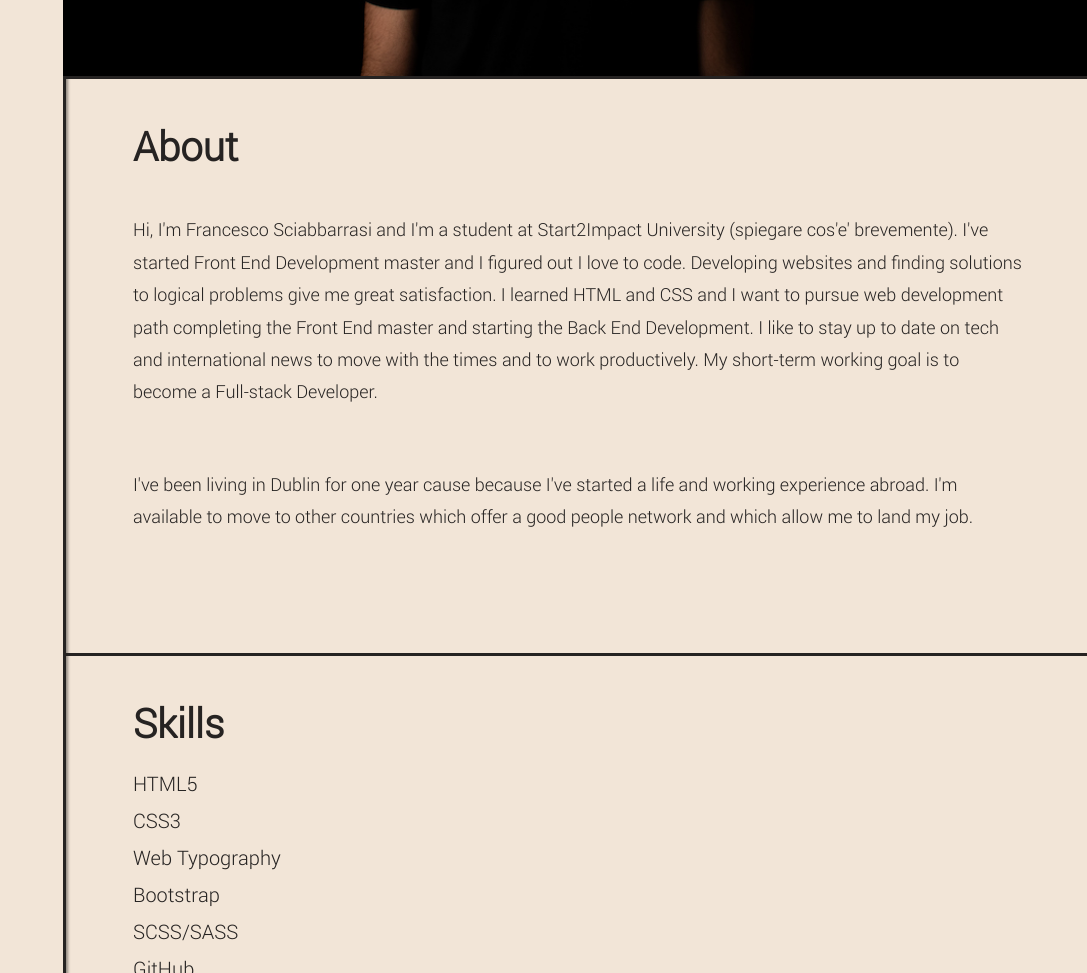
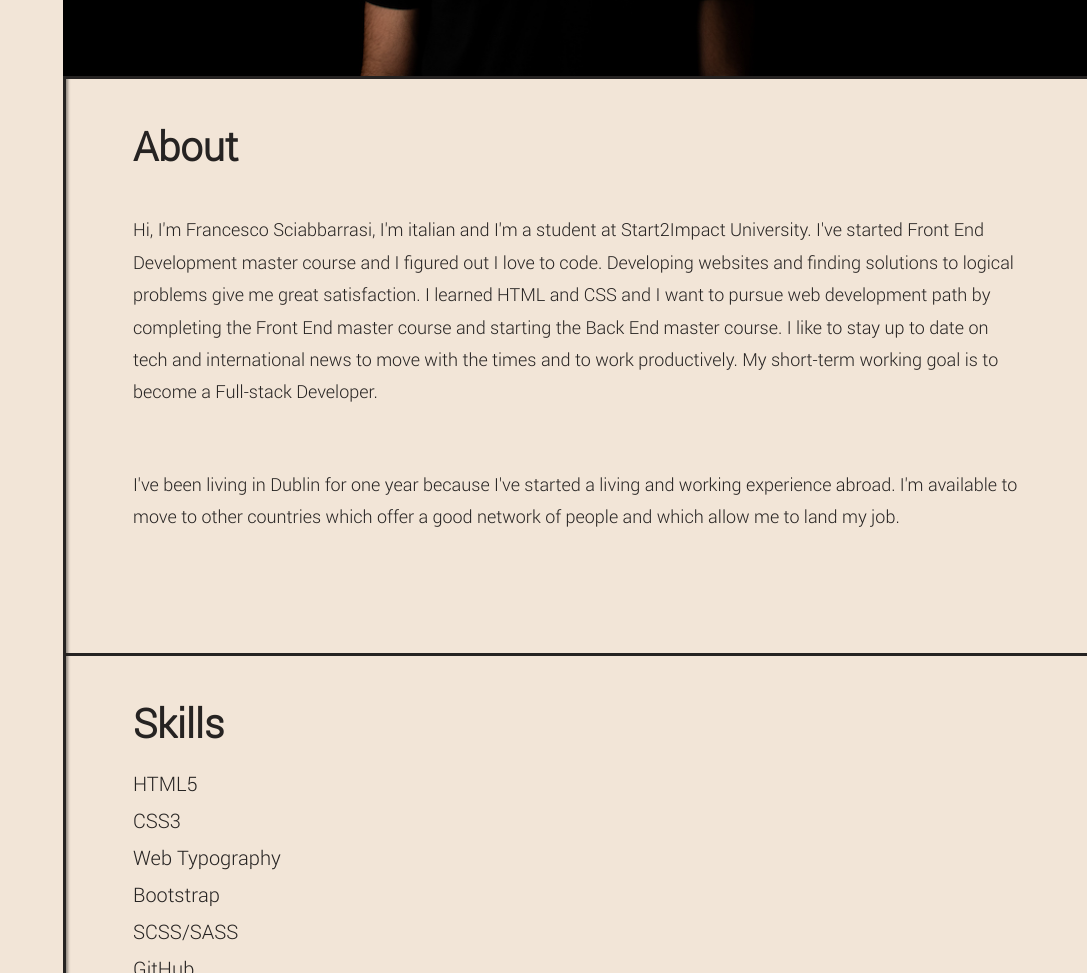
Before and after one commit to FrancescoSciab/Lifestyle-App, a plain HTML site: page index.html in a window 1280 px wide and 2400 px high. Shown: the part 1360-2333 px from the top of the page, without its empty margins (193-1280 px from the left). Drawn offline with Linux system fonts and the light colour scheme.

Commit message:
en-version-1.0

```diff
--- a/index.html
+++ b/index.html
@@ -50,9 +50,9 @@
 
             <h1>About</h1>
 
-            <p>Hi, I'm Francesco Sciabbarrasi and I'm a student at Start2Impact University (spiegare cos'e' brevemente). I've started Front End Development master and I figured out I love to code. Developing websites and finding solutions to logical problems give me great satisfaction. I learned HTML and CSS and I want to pursue web development path completing the Front End master and starting the Back End Development. I like to stay up to date on tech and international news to move with the times and to work productively. My short-term working goal is to become a Full-stack Developer.</p>
+            <p>Hi, I'm Francesco Sciabbarrasi, I'm italian and I'm a student at Start2Impact University. I've started Front End Development master course and I figured out I love to code. Developing websites and finding solutions to logical problems give me great satisfaction. I learned HTML and CSS and I want to pursue web development path by completing the Front End master course and starting the Back End master course. I like to stay up to date on tech and international news to move with the times and to work productively. My short-term working goal is to become a Full-stack Developer.</p>
 
-            <p>I've been living in Dublin for one year cause because I've started a life and working experience abroad. I'm available to move to other countries which offer a good people network and which allow me to land my job.<p>
+            <p>I've been living in Dublin for one year because I've started a living and working experience abroad. I'm available to move to other countries which offer a good network of people and which allow me to land my job.<p>
 
         </section>
 
```
Also changed, not shown: cv.html (+1 -1 lines).
